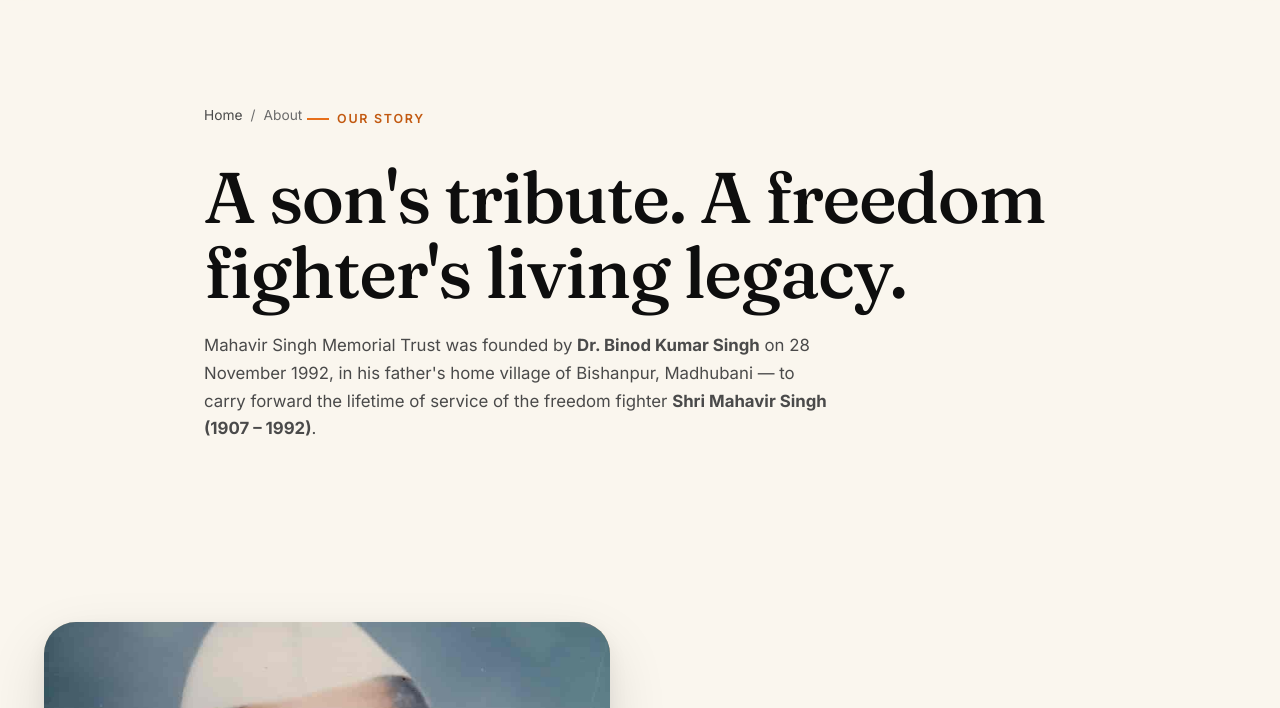
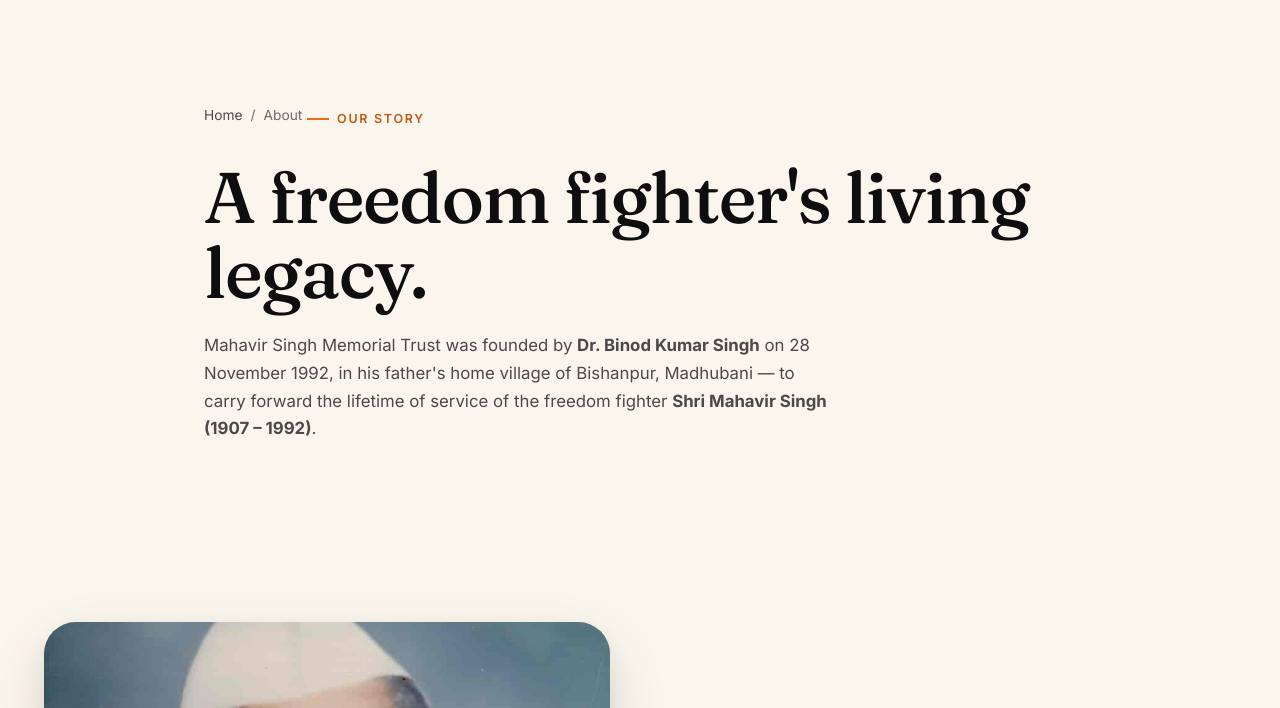
Before and after one commit to cksingh12321/mahavirtrust-site, a plain HTML site: page about.html in a window 1280 px wide. Shown: the part 88-796 px from the top of the page. Drawn offline with Linux system fonts and the light colour scheme.

Commit message:
fix: drop 'A son's tribute' phrase from About hero

```diff
--- a/about.html
+++ b/about.html
@@ -53,7 +53,7 @@
         <span><span class="lang-en">About</span><span class="lang-hi">परिचय</span></span>
       </div>
       <span class="eyebrow"><span class="lang-en">Our story</span><span class="lang-hi">हमारी कहानी</span></span>
-      <h1 class="mt-16"><span class="lang-en">A son's tribute. A freedom fighter's living legacy.</span><span class="lang-hi">एक पुत्र की श्रद्धांजलि। एक स्वतंत्रता सेनानी की जीवंत विरासत।</span></h1>
+      <h1 class="mt-16"><span class="lang-en">A freedom fighter's living legacy.</span><span class="lang-hi">एक स्वतंत्रता सेनानी की जीवंत विरासत।</span></h1>
       <p class="lede mt-24">
         <span class="lang-en">Mahavir Singh Memorial Trust was founded by <strong>Dr. Binod Kumar Singh</strong> on 28 November 1992, in his father's home village of Bishanpur, Madhubani — to carry forward the lifetime of service of the freedom fighter <strong>Shri Mahavir Singh (1907 – 1992)</strong>.</span><span class="lang-hi">महावीर सिंह स्मारक न्यास की स्थापना <strong>डॉ. विनोद कुमार सिंह</strong> ने 28 नवंबर 1992 को अपने पिता के गाँव बिशनपुर, मधुबनी में की — स्वतंत्रता सेनानी <strong>श्री महावीर सिंह (1907 – 1992)</strong> की आजीवन सेवा को आगे बढ़ाने के लिए।</span>
       </p>
```
